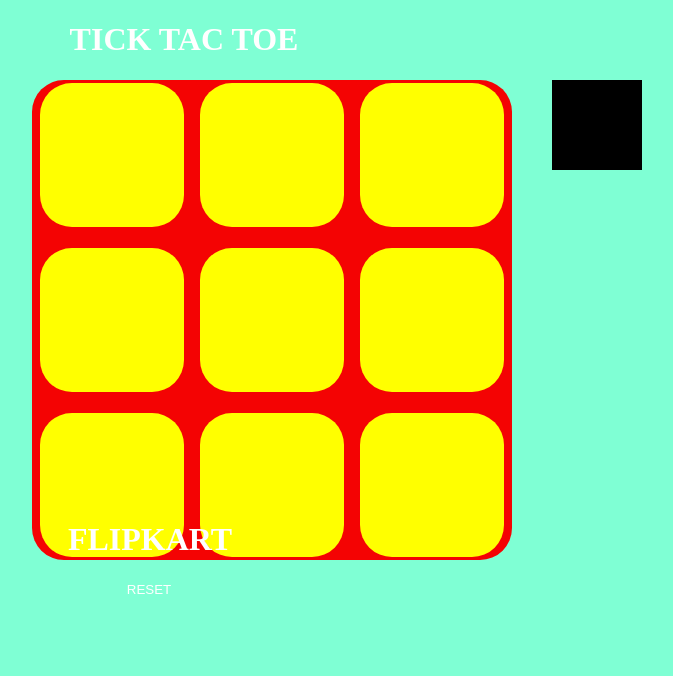
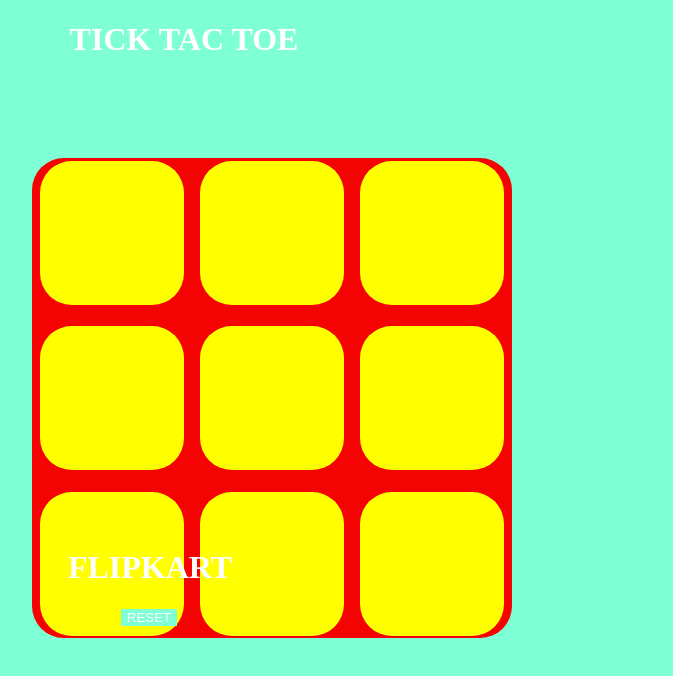
Before and after one commit to abhijeet-gupta0708/ALL-PROJECTS, a plain HTML site: page Projects/FLIPKART/game.html in a window 1280 px wide. Shown: the top 676 px of the page, without its empty margins (456-1129 px from the left). Drawn offline with Linux system fonts and the light colour scheme.

Commit message:
NEW COMMIT

```diff
--- a/Projects/FLIPKART/tick.css
+++ b/Projects/FLIPKART/tick.css
@@ -7,7 +7,7 @@ h1{
     text-align: center;
 }
 .container
-{
+{   margin-top: 100px;
     height: 100px;
     width: 70vi;
     display: flex;
@@ -53,7 +53,7 @@ h1{
 }
 #back h1{
     justify-content: end;
-    margin-top: 27%;
+    margin-top: 23%;
     margin-right: 68px;
 }
 #reset
@@ -62,17 +62,17 @@ h1{
     align-items: center;
     margin-left: 45%;
     border: 20px;
+    font-weight: 3rem;
     border-color: black;
 }
 .msg-con
 {
     padding: 10px;
-    width: 70px;
-    height: 70px;
-    display: flex;
-    margin-left: 1000px;
+    width: 50px;
+    height: 50px;
+    margin-left: 650px;
     position: absolute;
-    background-color: black;
-    color: white;
+    color: red;
+    font-weight: 3rem;
 
 }
--- a/Projects/FLIPKART/toe.js
+++ b/Projects/FLIPKART/toe.js
@@ -37,7 +37,7 @@ const checkWinner = () => {
 
         if (pos1 !== "" && pos1 === pos2 && pos2 === pos3) {
             console.log("WINNER:", pos1);
-            won.textContent = `${pos1} Wins!`;
+            won.innerText = `${pos1} Wins!`;
             disableAll();
             return true;
         }
```
Also changed, not shown: Projects/GAMES/TIC TAC TOE/PAPER.jpg (added), Projects/GAMES/TIC TAC TOE/Rock.jpg (added), Projects/GAMES/TIC TAC TOE/rock-paper-scissors-vector-line-icons.jpg (added), Projects/GAMES/TIC TAC TOE/sessior.jpg (added), Projects/GAMES/TIC TAC TOE/vecteezy_rock-paper-scissors-cartoon-banner-with-hands_14320397.jpg (added).
